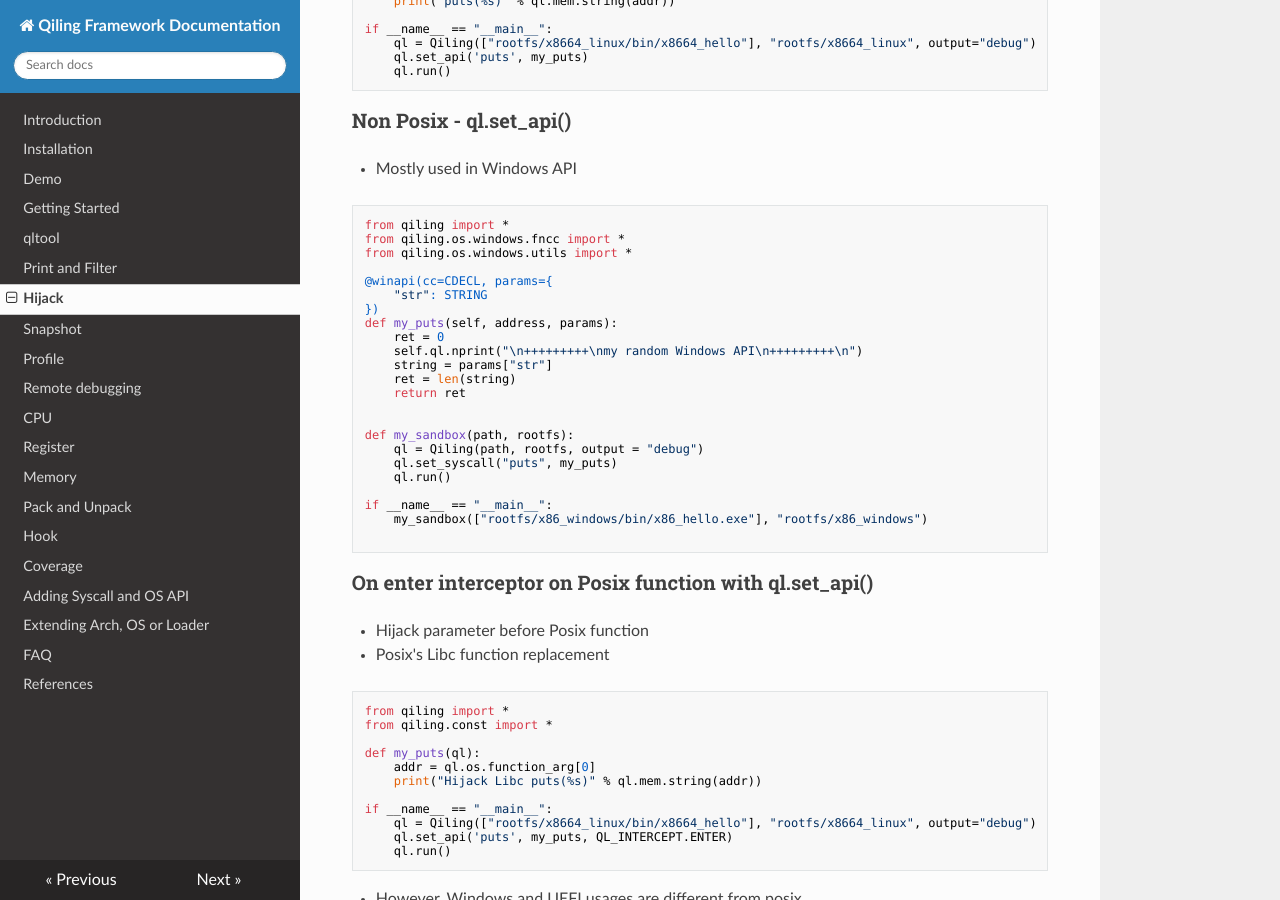
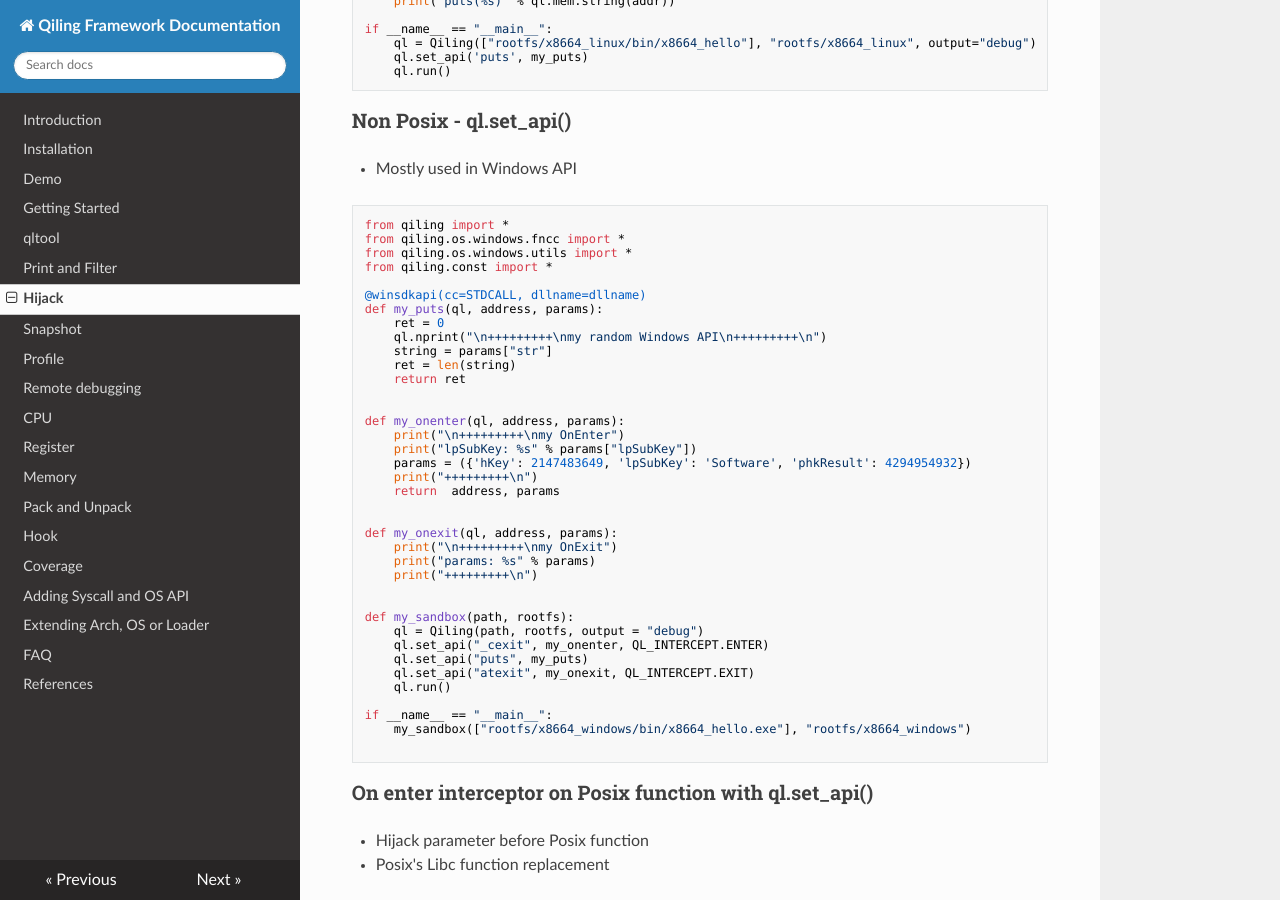
Before and after one commit to qilingframework/rtfd.io, an MkDocs documentation site: the page built from docs/hijack.md, in a window 1280 px wide and 900 px high, scrolled down 2087 px. Built offline with MkDocs 1.6.1, drawn with Linux system fonts in a browser that asks for light colours; nearby versions of some CDN libraries.

Commit message:
update example

````diff
--- a/docs/hijack.md
+++ b/docs/hijack.md
@@ -141,25 +141,40 @@ if __name__ == "__main__":
 from qiling import *
 from qiling.os.windows.fncc import *
 from qiling.os.windows.utils import *
+from qiling.const import *
 
-@winapi(cc=CDECL, params={
-    "str": STRING
-})
-def my_puts(self, address, params):
+@winsdkapi(cc=STDCALL, dllname=dllname)
+def my_puts(ql, address, params):
     ret = 0
-    self.ql.nprint("\n+++++++++\nmy random Windows API\n+++++++++\n")
+    ql.nprint("\n+++++++++\nmy random Windows API\n+++++++++\n")
     string = params["str"]
     ret = len(string)
     return ret
 
 
+def my_onenter(ql, address, params):
+    print("\n+++++++++\nmy OnEnter")
+    print("lpSubKey: %s" % params["lpSubKey"])
+    params = ({'hKey': 2147483649, 'lpSubKey': 'Software', 'phkResult': 4294954932})
+    print("+++++++++\n")
+    return  address, params
+
+
+def my_onexit(ql, address, params):
+    print("\n+++++++++\nmy OnExit")
+    print("params: %s" % params)
+    print("+++++++++\n")
+
+
 def my_sandbox(path, rootfs):
     ql = Qiling(path, rootfs, output = "debug")
-    ql.set_syscall("puts", my_puts)
+    ql.set_api("_cexit", my_onenter, QL_INTERCEPT.ENTER)
+    ql.set_api("puts", my_puts)
+    ql.set_api("atexit", my_onexit, QL_INTERCEPT.EXIT)
     ql.run()
 
 if __name__ == "__main__":
-    my_sandbox(["rootfs/x86_windows/bin/x86_hello.exe"], "rootfs/x86_windows")
+    my_sandbox(["rootfs/x8664_windows/bin/x8664_hello.exe"], "rootfs/x8664_windows")
 
 ```
 
````
